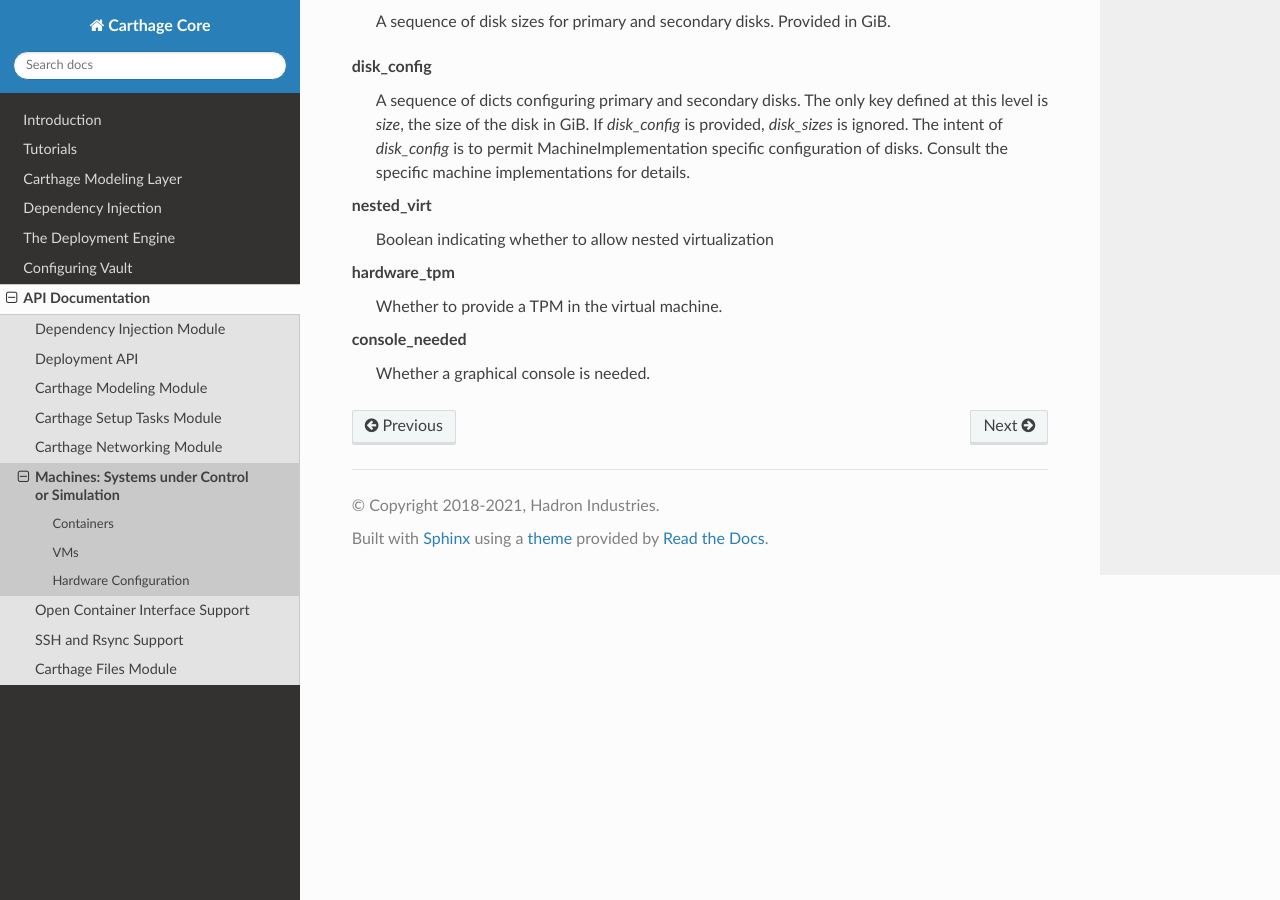
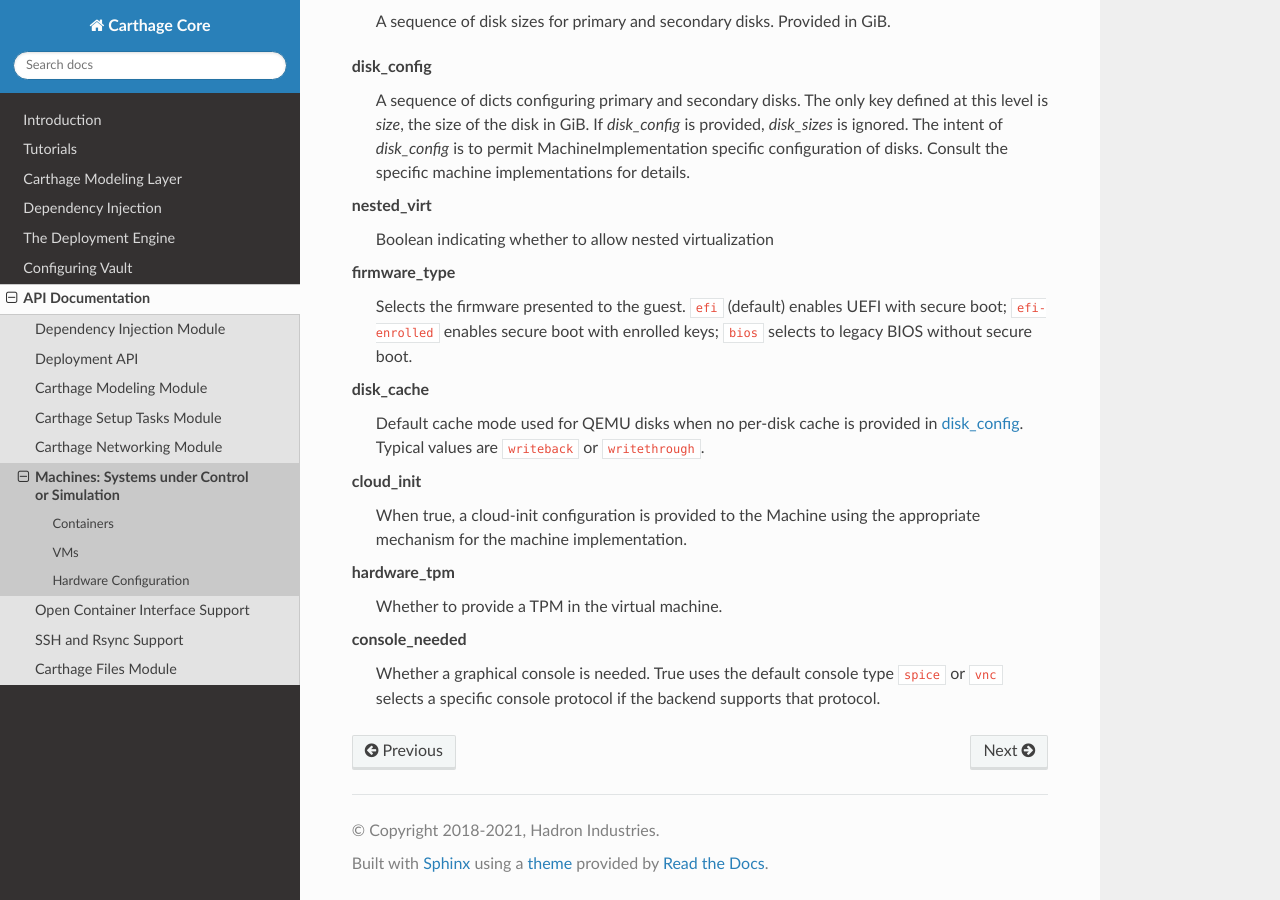
Before and after one commit to Hadron/carthage, a Sphinx documentation site: the page built from docs/api/machines.rst, in a window 1280 px wide and 900 px high, scrolled down 928 px. Built offline with Sphinx 7.4.7 and the Read the Docs theme 3.1.0, drawn with Linux system fonts in a browser that asks for light colours; pages that are not in the unit, such as notebooks, are missing from menus.

Commit message:
Document missing machine model options

```diff
--- a/docs/api/machines.rst
+++ b/docs/api/machines.rst
@@ -37,9 +37,17 @@ disk_config
 nested_virt
     Boolean indicating whether to allow nested virtualization
 
+firmware_type
+    Selects the firmware presented to the guest.  ``efi`` (default) enables UEFI with secure boot; ``efi-enrolled`` enables secure boot with enrolled keys; ``bios`` selects  to legacy BIOS without secure boot.
+
+disk_cache
+    Default cache mode used for QEMU disks when no per-disk cache is provided in :ref:`disk_config`.  Typical values are ``writeback`` or ``writethrough``.
+
+cloud_init
+    When true, a cloud-init configuration is provided to the Machine using the appropriate mechanism for the machine implementation.
 
 hardware_tpm
     Whether to provide a TPM in the virtual machine.
 
 console_needed
-    Whether a graphical console is needed.
+    Whether a graphical console is needed. True uses the default console type ``spice`` or ``vnc`` selects a specific console protocol if the backend supports that protocol.
```
